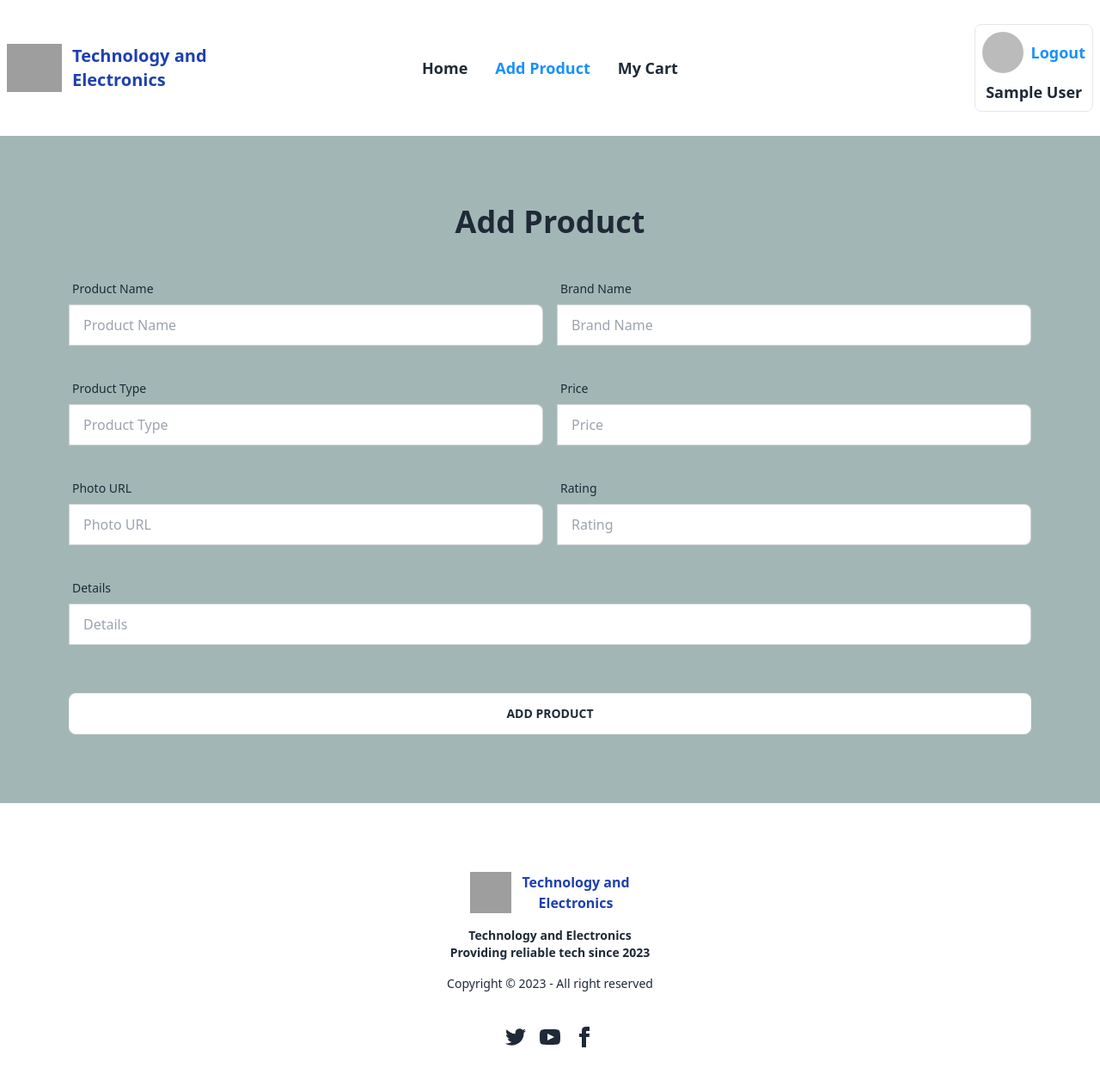
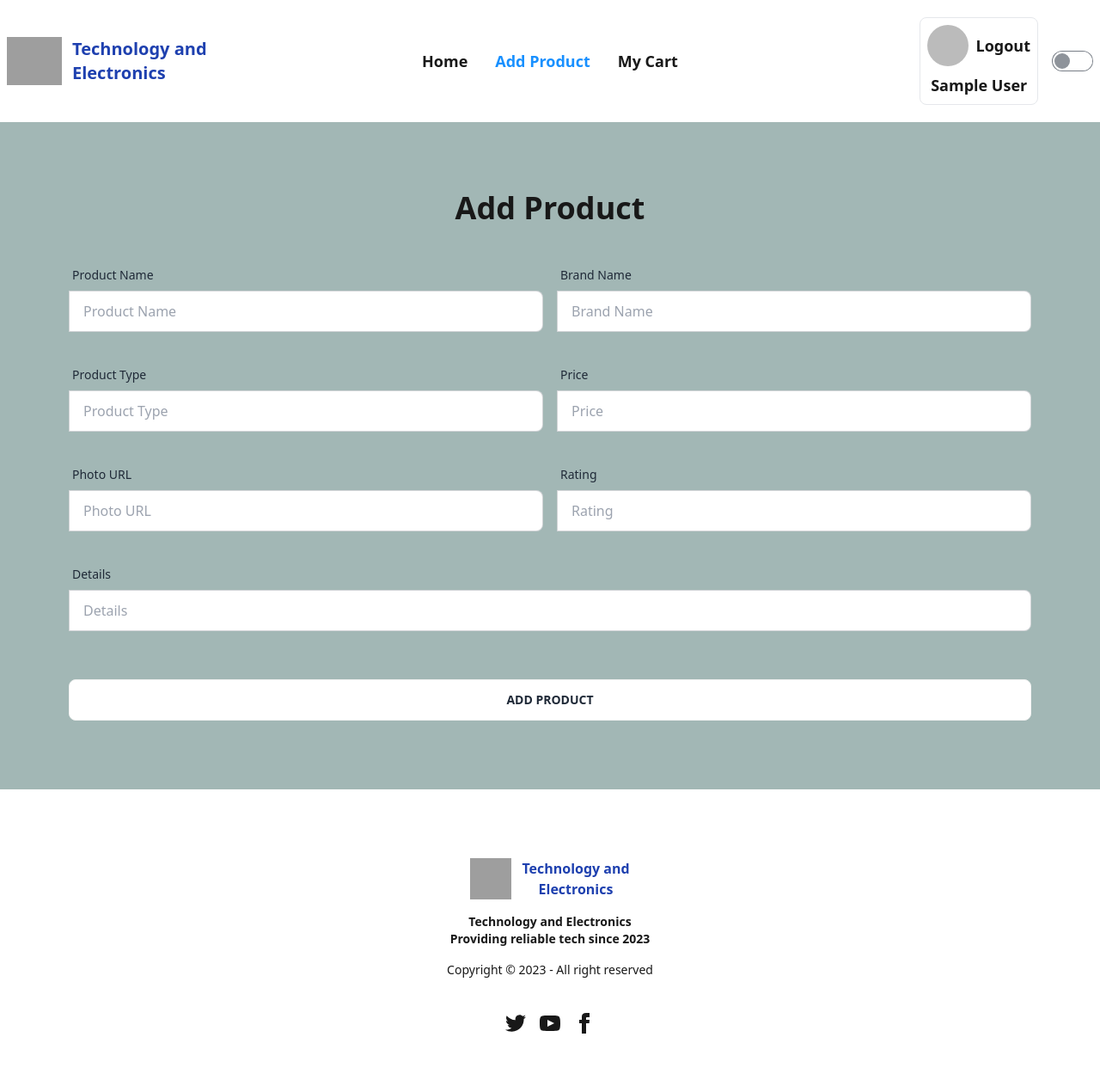
Before and after one commit to Shahjalal2075/tech-client, a React (Vite) app: page /add in a window 1280 px wide. Shown: the top 1256 px of the page at 86% size. Built offline with nearby package versions, Linux system fonts and the light colour scheme; no server answers; sample sign-in values are in the browser's storage; grey boxes are pictures that could not be loaded.

Commit message:
Ads Slider add

```diff
--- a/src/assets/Layouts/Root/Root.jsx
+++ b/src/assets/Layouts/Root/Root.jsx
@@ -1,13 +1,20 @@
 import { Outlet } from "react-router-dom";
 import Header from "../../Shared/Header/Header";
 import Footer from "../../Shared/Footer/Footer";
+import { useContext } from "react";
+import { AuthContext } from "../../providers/AuthProvider";
 
 const Root = () => {
+
+    const { isChecked } = useContext(AuthContext);
+
     return (
-        <div className="container mx-auto">
-            <Header></Header>
-            <Outlet></Outlet>
-            <Footer></Footer>
+        <div className={isChecked?'bg-[#181818] text-[#fff]':'bg-[#fff] text-[#181818]'}>
+            <div className="container mx-auto">
+                <Header></Header>
+                <Outlet></Outlet>
+                <Footer></Footer>
+            </div>
         </div>
     );
 };
--- a/src/assets/Providers/AuthProvider.jsx
+++ b/src/assets/Providers/AuthProvider.jsx
@@ -10,6 +10,7 @@ const AuthProvider = ({ children }) => {
 
     const [user, setUser] = useState(null);
     const [loading, setLoading] = useState(true);
+    const [isChecked, setIsChecked] = useState(false);
 
     const provider = new GoogleAuthProvider();
 
@@ -43,7 +44,7 @@ const AuthProvider = ({ children }) => {
         }
     }, [])
 
-    const authInfo = { user, loading, createUser, signInUser, googleUser, signOutUser }
+    const authInfo = { user, isChecked, setIsChecked, loading, createUser, signInUser, googleUser, signOutUser }
 
     return (
         <AuthContext.Provider value={authInfo}>
--- /dev/null
+++ b/src/assets/Shared/AdsSlider/AdsSlider.jsx
@@ -0,0 +1,32 @@
+
+const AdsSlider = () => {
+    return (
+        <div>
+            <div className="carousel w-full">
+                <div id="slide1" className="carousel-item relative w-full">
+                    <img src="https://i.ibb.co/0CyCRxx/ads1.png" className="w-full" />
+                    <div className="absolute flex justify-between transform -translate-y-1/2 left-5 right-5 top-1/2">
+                        <a href="#slide3" className="btn btn-circle">❮</a>
+                        <a href="#slide2" className="btn btn-circle">❯</a>
+                    </div>
+                </div>
+                <div id="slide2" className="carousel-item relative w-full">
+                    <img src="https://i.ibb.co/PMzXssp/ads2.png" className="w-full" />
+                    <div className="absolute flex justify-between transform -translate-y-1/2 left-5 right-5 top-1/2">
+                        <a href="#slide1" className="btn btn-circle">❮</a>
+                        <a href="#slide3" className="btn btn-circle">❯</a>
+                    </div>
+                </div>
+                <div id="slide3" className="carousel-item relative w-full">
+                    <img src="https://i.ibb.co/7XmVbqn/ads3.png" className="w-full" />
+                    <div className="absolute flex justify-between transform -translate-y-1/2 left-5 right-5 top-1/2">
+                        <a href="#slide2" className="btn btn-circle">❮</a>
+                        <a href="#slide1" className="btn btn-circle">❯</a>
+                    </div>
+                </div>
+            </div>
+        </div>
+    );
+};
+
+export default AdsSlider;
--- a/src/assets/Shared/Footer/Footer.jsx
+++ b/src/assets/Shared/Footer/Footer.jsx
@@ -1,7 +1,7 @@
 
 const Footer = () => {
     return (
-        <div className="my-10">
+        <div className="py-10">
             <footer className="footer footer-center p-10">
                 <aside>
                     <div className="flex gap-3">
--- a/src/assets/Shared/Header/Header.jsx
+++ b/src/assets/Shared/Header/Header.jsx
@@ -5,7 +5,15 @@ import { AuthContext } from "../../providers/AuthProvider";
 
 const Header = () => {
 
-    const { user, signOutUser } = useContext(AuthContext);
+    const { user, signOutUser, isChecked, setIsChecked } = useContext(AuthContext);
+
+
+    const handleToggle = e => {
+        if (e.target.checked)
+            setIsChecked(true);
+        else
+            setIsChecked(false)
+    }
 
     const handleLogOut = () => {
         signOutUser()
@@ -14,16 +22,18 @@ const Header = () => {
     }
 
     return (
-        <div className="navbar bg-base-100 text-lg font-semibold my-5">
+        <div className="navbar text-lg font-semibold py-5">
             <div className="navbar-start">
                 <div className="dropdown">
                     <label tabIndex={0} className="btn btn-ghost lg:hidden">
                         <svg xmlns="http://www.w3.org/2000/svg" className="h-5 w-5" fill="none" viewBox="0 0 24 24" stroke="currentColor"><path strokeLinecap="round" strokeLinejoin="round" strokeWidth="2" d="M4 6h16M4 12h8m-8 6h16" /></svg>
                     </label>
-                    <div tabIndex={0} className="menu menu-sm dropdown-content mt-3 z-[1] p-2 shadow bg-base-100 rounded-box w-32">
-                        <NavLink activeClassName="active" to={"/"}>Home</NavLink>
-                        <NavLink activeClassName="active" to={"/add"}>Add Product</NavLink>
-                        <NavLink activeClassName="active" to={"/cart"}>My Cart</NavLink>
+                    <div tabIndex={0} className="menu menu-sm dropdown-content mt-3 z-[1] p-2 shadow rounded-box w-32">
+                        <NavLink activeClassName="activeR" to={"/"}>Home</NavLink>
+                        <NavLink activeClassName="activeR" to={"/add"}>Add Product</NavLink>
+                        <NavLink activeClassName="activeR" to={"/cart"}>My Cart</NavLink>
+                        <input onChange={handleToggle} type="checkbox" className="toggle toggle-md ml-4 md:hidden" checked={isChecked} />
+
                     </div>
                 </div>
                 <div className="hidden lg:flex">
@@ -45,7 +55,7 @@ const Header = () => {
                     <Link to={"/"}>
                         <div className="flex gap-3">
                             <img className="w-12" src="https://i.ibb.co/9ppnKSs/logo.png" alt="Social Event" />
-                            <h2 className="text-base font-bold text-blue-800">Technology and<br />Electronics</h2>
+                            <h2 className="text-base font-bold text-blue-800 hidden md:flex">Technology and<br />Electronics</h2>
                         </div>
                     </Link>
                 </div>
@@ -53,12 +63,12 @@ const Header = () => {
             <div className="navbar-end">
                 {
                     user ?
-                        <div className="flex flex-col items-center justify-center gap-2 border p-2 rounded-lg">
+                        <div className="flex flex-col items-center justify-center gap-2 border p-2 rounded-lg font-bold">
                             <div className="flex gap-2 justify-center items-center">
                                 {
                                     user.photoURL ? <img className="mask mask-circle w-12" src={user.photoURL} /> : <img className="mask mask-circle w-12" src="https://i.ibb.co/0rcvLrD/users.png" />
                                 }
-                                <NavLink onClick={handleLogOut}>Logout</NavLink>
+                                <Link className={isChecked?'text-[#fff]':'text-[#181818]'} onClick={handleLogOut}>Logout</Link>
                             </div>
                             <h2 className="text-lg font-bold">{user.displayName}</h2>
                         </div>
@@ -69,6 +79,8 @@ const Header = () => {
                         </div>
                 }
 
+                <input onChange={handleToggle} type="checkbox" className="toggle toggle-md ml-4 hidden md:flex" checked={isChecked} />
+
             </div>
         </div>
     );
--- a/src/assets/Shared/ProductCard/ProductCard.jsx
+++ b/src/assets/Shared/ProductCard/ProductCard.jsx
@@ -2,6 +2,7 @@
 import { useEffect, useState } from "react";
 import { useLoaderData, useParams } from "react-router-dom";
 import ProductCardView from "../ProductCardView/ProductCardView";
+import AdsSlider from "../AdsSlider/AdsSlider";
 
 const ProductCard = () => {
     const [products, setProducts] = useState([]);
@@ -23,7 +24,10 @@ const ProductCard = () => {
     console.log(loaderData)
 
     return (
-        <div className="">
+        <div className="my-6">
+
+            <AdsSlider></AdsSlider>
+
             <h2 className="text-5xl text-center font-bold my-16">{brandName}</h2>
             {
                 (products.length === 0)
```
Also changed, not shown: src/assets/Shared/Header/Header.css (line endings or trailing spaces).
